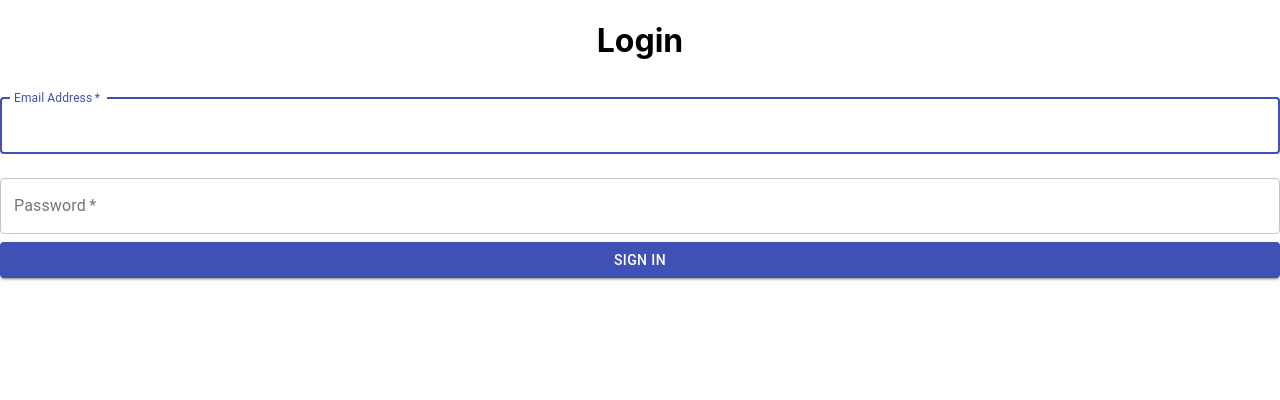
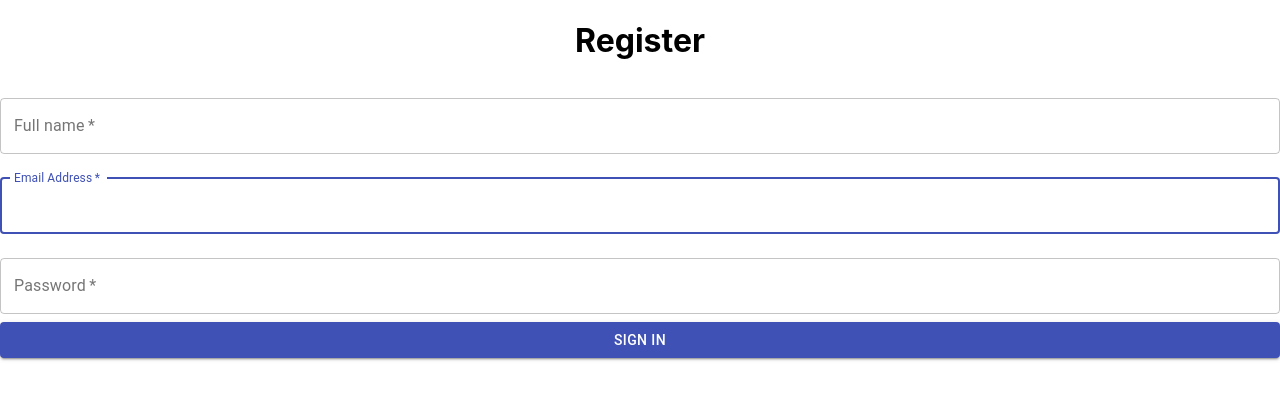
Before and after one commit to Meghanath91/photoApp, a React (Create React App) app: page /register in a window 1280 px wide. Shown: the top 400 px of the page. Built offline with nearby package versions, Linux system fonts and the light colour scheme.

Commit message:
installed router and add routes

```diff
--- a/package.json
+++ b/package.json
@@ -7,8 +7,10 @@
     "@testing-library/jest-dom": "^4.2.4",
     "@testing-library/react": "^9.5.0",
     "@testing-library/user-event": "^7.2.1",
+    "node-sass": "^4.14.1",
     "react": "^16.13.1",
     "react-dom": "^16.13.1",
+    "react-router-dom": "^5.2.0",
     "react-scripts": "3.4.3"
   },
   "scripts": {
--- a/src/App.js
+++ b/src/App.js
@@ -1,12 +1,12 @@
 import React from "react";
 
 import "./App.css";
-import Login from "./app/pages/Login/Login";
+import Routes from "./Routes";
 
 function App() {
   return (
     <div className="App">
-      <Login />
+      <Routes />
     </div>
   );
 }
--- a/src/Routes.js
+++ b/src/Routes.js
@@ -0,0 +1,30 @@
+// Main State stored here and Routes
+import React from "react";
+import {
+  BrowserRouter as Router,
+  Switch,
+  Route,
+  Redirect,
+} from "react-router-dom";
+import Login from "./app/pages/Login/Login";
+import Register from "./app/pages/Register/Register";
+export default function Routes() {
+  return (
+    <Router>
+      {/* <Navbar /> */}
+      <Switch>
+        <Route path="/" exact>
+          {/* <Home /> */}
+        </Route>
+
+        <Route path="/register">
+          <Register />
+        </Route>
+
+        <Route path="/login">
+          <Login />
+        </Route>
+      </Switch>
+    </Router>
+  );
+}
--- a/src/app/pages/Login/Login.js
+++ b/src/app/pages/Login/Login.js
@@ -1,10 +1,34 @@
-import React from "react";
+import React, { useState } from "react";
 import { Button, TextField } from "@material-ui/core";
+import "./login.scss";
+export default function Login() {
+  const [email, setEmail] = useState("");
+  const [password, setPassword] = useState("");
+  // const [loggedin, setLoggedin] = useState(false);
 
-export default function Login() {
+  const handleLogin = (evt) => {
+    evt.preventDefault();
+
+    // axios
+    //   .post(`/${user === "trainer" ? "trainers" : "students"}/login`, {
+    //     email: email,
+    //     password: password,
+    //   })
+    //   .then((res) => {
+    //     localforage.setItem("user", res.data, () => {
+    //       localforage.setItem("usertype", user);
+    //       setLoggedin(true);
+
+    //       user === "trainer"
+    //         ? props.setTrainer(res.data)
+    //         : props.setStudent(res.data);
+    //     });
+    //   });
+  };
+
   return (
-    <form>
-      <h1>Login</h1>
+    <form onSubmit={handleLogin} className="login-container">
+      <h1>LOGIN</h1>
       <TextField
         variant="outlined"
         margin="normal"
@@ -12,8 +36,8 @@ export default function Login() {
         fullWidth
         id="email"
         name="email"
-        // value={email}
-        // onChange={(e) => setEmail(e.target.value)}
+        value={email}
+        onChange={(e) => setEmail(e.target.value)}
         label="Email Address"
         autoComplete="email"
         autoFocus
@@ -24,8 +48,8 @@ export default function Login() {
         required
         fullWidth
         name="password"
-        // value={password}
-        // onChange={(e) => setPassword(e.target.value)}
+        value={password}
+        onChange={(e) => setPassword(e.target.value)}
         label="Password"
         type="password"
         id="password"
--- /dev/null
+++ b/src/app/pages/Login/login.scss
@@ -0,0 +1,9 @@
+.login-container {
+  width: 25%;
+  margin: auto;
+}
+@media only screen and (max-width: 768px) {
+  .login-container {
+    width: 90%;
+  }
+}
--- a/src/app/pages/Register/Register.js
+++ b/src/app/pages/Register/Register.js
@@ -1,7 +1,10 @@
-import React from "react";
+import React, { useState } from "react";
 import { Button, TextField } from "@material-ui/core";
 
 export default function Login() {
+  const [email, setEmail] = useState("");
+  const [password, setPassword] = useState("");
+  const [fullName, setFullname] = useState("");
   return (
     <form>
       <h1>Register</h1>
@@ -12,8 +15,8 @@ export default function Login() {
         fullWidth
         id="name"
         name="Name"
-        // value={email}
-        // onChange={(e) => setEmail(e.target.value)}
+        value={fullName}
+        onChange={(e) => setFullname(e.target.value)}
         label="Full name"
         autoComplete="email"
         autoFocus
@@ -25,8 +28,8 @@ export default function Login() {
         fullWidth
         id="email"
         name="email"
-        // value={email}
-        // onChange={(e) => setEmail(e.target.value)}
+        value={email}
+        onChange={(e) => setEmail(e.target.value)}
         label="Email Address"
         autoComplete="email"
         autoFocus
@@ -37,8 +40,8 @@ export default function Login() {
         required
         fullWidth
         name="password"
-        // value={password}
-        // onChange={(e) => setPassword(e.target.value)}
+        value={password}
+        onChange={(e) => setPassword(e.target.value)}
         label="Password"
         type="password"
         id="password"
```
Also changed, not shown: 1 other file (tests, documents, lock files or other folders).
